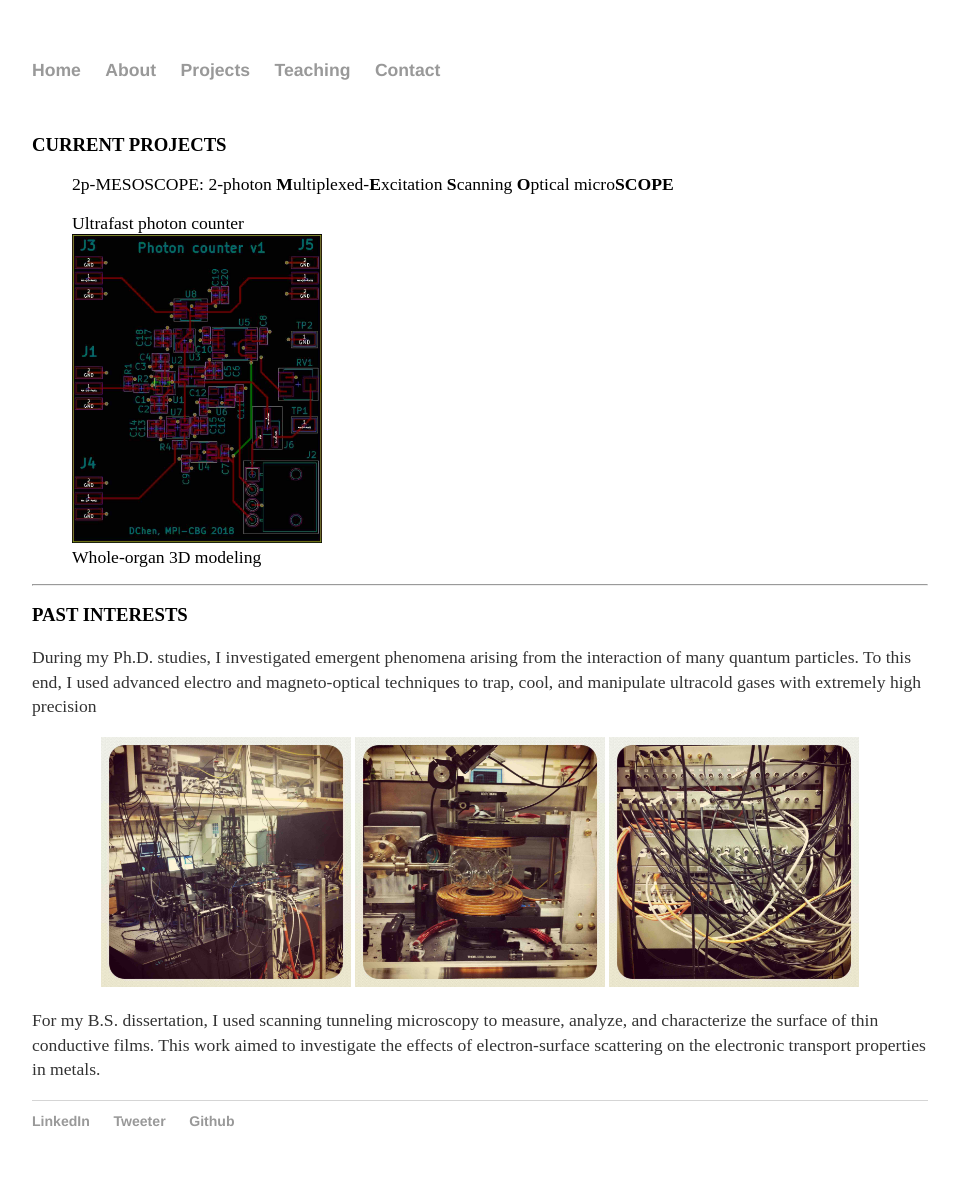
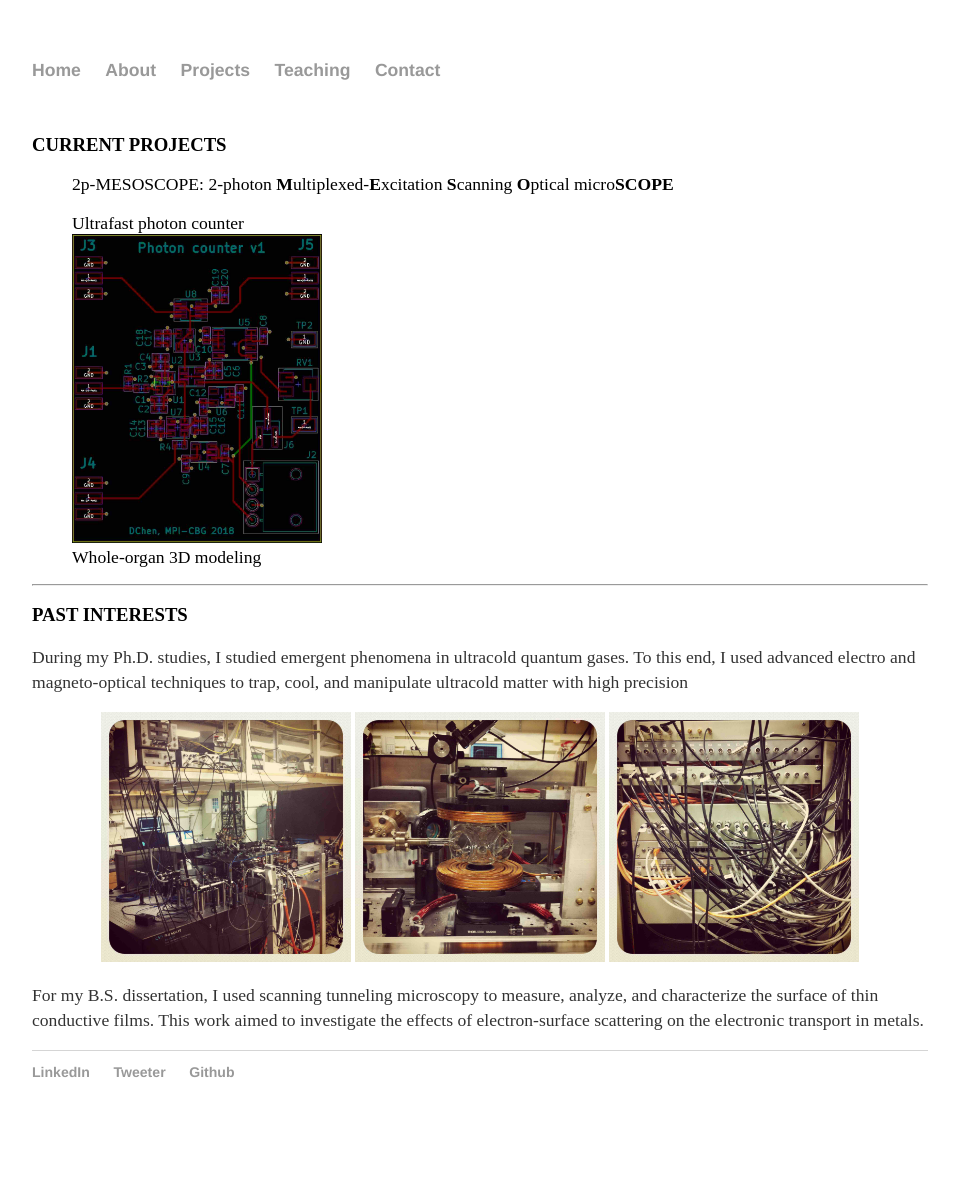
Before and after one commit to davidchenlee/davidchenlee.github.io, a Jekyll site: the page built from projects/projects.html, in a window 1280 px wide. Shown: the whole page, without its empty margins (160-1119 px from the left). Built offline with Jekyll 4.4.1, drawn with Linux system fonts in a browser that asks for light colours; after the commit the page ends 1140 px from its top, so only the background shows below that.

Commit message:
Edit past interests

```diff
--- a/about/about.html
+++ b/about/about.html
@@ -6,9 +6,9 @@ title: David Chen
 
 <h3>TECHNICAL SKILLS</h3>
 <ul style="list-style-type:none">
-  <li>Laser sources (CW, pulsed, fiber, and diode laser) and interferometry</li>
+  <li>Laser sources (CW, pulsed, fiber, diode) and interferometry</li>
   <br><li>Pasive and active optics (AOM, EOM, Pockels cell, liquid crystal)</li>
-  <br><li>Imaging technology (photomultiplier tubes, CCD, and CMOS cameras)</li>
+  <br><li>Imaging technology (PMT, CCD, and CMOS cameras)</li>
   <br><li>PCB design of digital and analog electronics (microcontrollers, FPGA, DSP, DDS, PLL, RF, uW)</li>
   <br><li>Feedback control</li>
   <br><li>Test and measurement (function generator, oscilloscope, spectrum analyzer, multimeter)</li>
--- a/projects/projects.html
+++ b/projects/projects.html
@@ -39,7 +39,7 @@ title: David Chen
 -->
 
 <h3>PAST INTERESTS</h3>
-<p>During my Ph.D. studies, I investigated emergent phenomena arising from the interaction of many quantum particles. To this end, I used advanced electro and magneto-optical techniques to trap, cool, and manipulate ultracold gases with extremely high precision</p>
+<p>During my Ph.D. studies, I studied emergent phenomena in ultracold quantum gases. To this end, I used advanced electro and magneto-optical techniques to trap, cool, and manipulate ultracold matter with high precision</p>
 
 
 <center>
@@ -48,4 +48,4 @@ title: David Chen
 <img src="/about/images/FPGA.jpg" alt="Control panel" style="width:250px">
 </center>
 
-<p>For my B.S. dissertation, I used scanning tunneling microscopy to measure, analyze, and characterize the surface of thin conductive films. This work aimed to investigate the effects of electron-surface scattering on the electronic transport properties in metals. </p>
+<p>For my B.S. dissertation, I used scanning tunneling microscopy to measure, analyze, and characterize the surface of thin conductive films. This work aimed to investigate the effects of electron-surface scattering on the electronic transport in metals. </p>
```
Also changed, not shown: Gemfile.lock.
